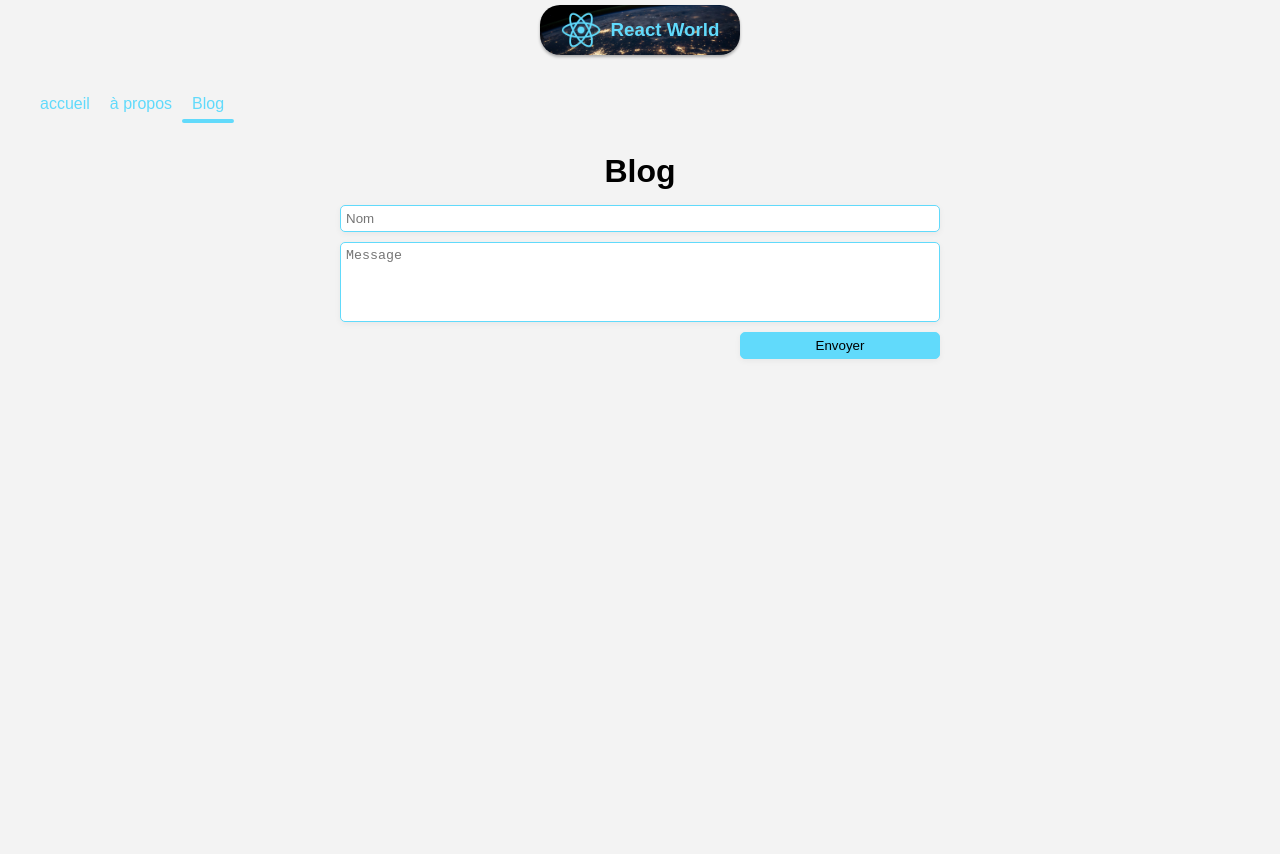
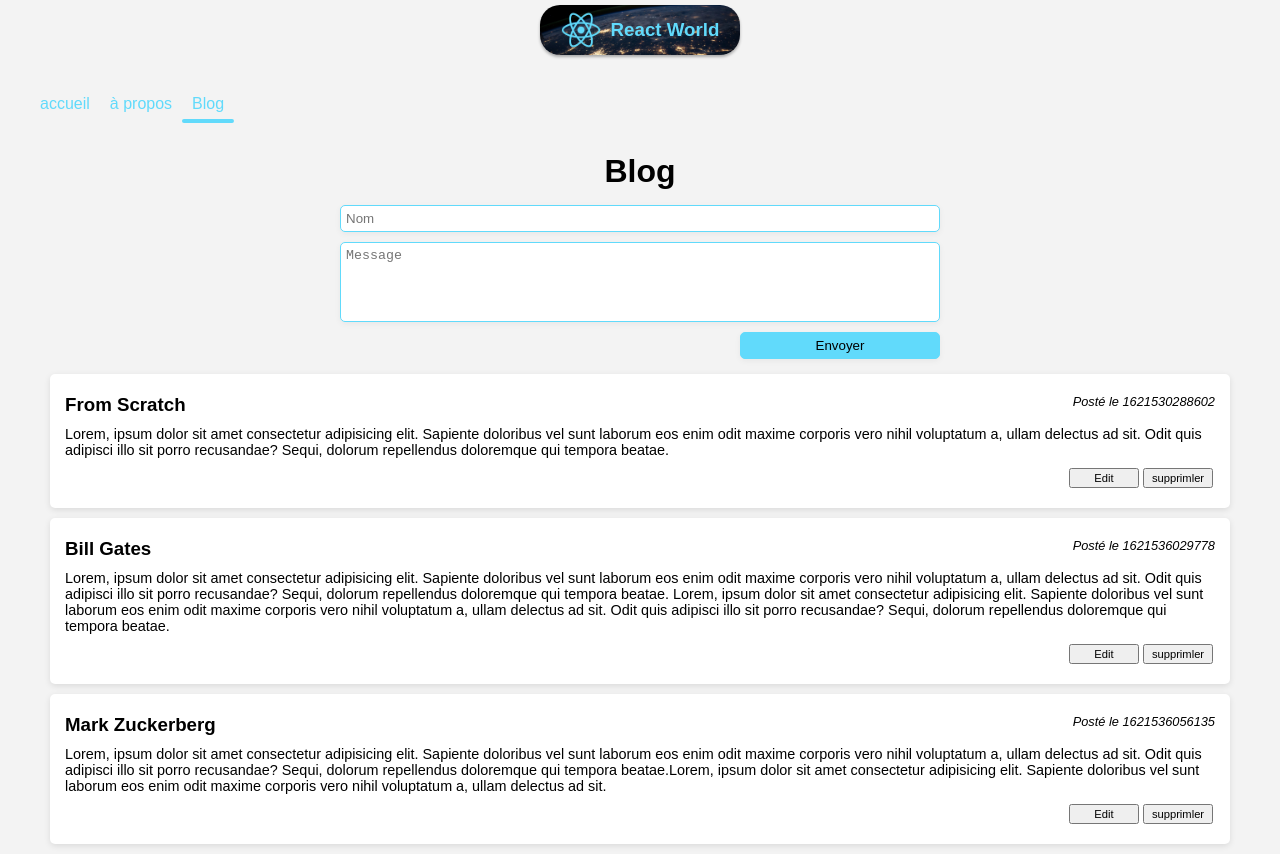
Before and after one commit to Web-Luxury-Design/appCountry, a React (Create React App) app in the folder cours-react-1/: page /blog in a window 1280 px wide. Before the commit the page ends 800 px from the top, so only its background shows below. Built offline with nearby package versions, Linux system fonts and the light colour scheme; data requests are answered from the project's data file.

Commit message:
appCountry

```diff
--- a/cours-react-1/package.json
+++ b/cours-react-1/package.json
@@ -7,6 +7,7 @@
     "@testing-library/react": "^13.4.0",
     "@testing-library/user-event": "^13.5.0",
     "axios": "^1.6.2",
+    "json-server": "^0.17.4",
     "react": "^18.2.0",
     "react-dom": "^18.2.0",
     "react-router-dom": "^6.20.1",
@@ -18,7 +19,8 @@
     "start": "react-scripts start",
     "build": "react-scripts build",
     "test": "react-scripts test",
-    "eject": "react-scripts eject"
+    "eject": "react-scripts eject",
+    "server": "json-server --w src/assets/db.json --port 3004"
   },
   "eslintConfig": {
     "extends": [
--- a/cours-react-1/src/App.js
+++ b/cours-react-1/src/App.js
@@ -2,7 +2,7 @@
 import { BrowserRouter, Routes, Route } from "react-router-dom";
 import Home from "./pages/Home";
 import About from "./pages/About";
-import Blogue from "./pages/Blogue";
+import Blog from "./pages/Blog";
 
 const App = () => {
   return (
@@ -10,7 +10,7 @@
       <Routes>
         <Route path="/" element={<Home />} />
         <Route path="/about" element={<About />} />
-        <Route path="/blog" element={<Blogue />} />
+        <Route path="/blog" element={<Blog />} />
         {/* path="*" fonctionne si l'url ne correspond à rien */}
         <Route path="*" element={<Home />} />
       </Routes>
--- /dev/null
+++ b/cours-react-1/src/components/Article.js
@@ -0,0 +1,19 @@
+import React from "react";
+
+const Article = ({ article }) => {
+  return (
+    <div className="article">
+      <div className="card-header">
+        <h3>{article.author}</h3>
+        <em>Posté le {article.date}</em>
+      </div>
+      <p>{article.content}</p>
+      <div className="btn-container">
+        <button>Edit</button>
+        <button>supprimler</button>
+      </div>
+    </div>
+  );
+};
+
+export default Article;
--- /dev/null
+++ b/cours-react-1/src/pages/Blog.js
@@ -0,0 +1,52 @@
+import React, { useEffect, useState } from "react";
+import Logo from "../components/Logo";
+import Navigation from "../components/Navigation";
+import axios from "axios";
+import Article from "../components/Article";
+
+const Blog = () => {
+  const [blogData, setBlogData] = useState([]);
+  const [author, setAuthor] = useState("");
+  const [content, setContent] = useState("");
+  const [error, setError] = useState(false);
+
+  const getData = () => {
+    axios
+      .get("http://localhost:3004/articles")
+      .then((res) => setBlogData(res.data));
+  };
+
+  useEffect(() => getData(), []);
+
+  return (
+    <div className="blog-container">
+      <Logo />
+      <Navigation />
+      <h1>Blog</h1>
+
+      <form>
+        <input
+          type="text"
+          placeholder="Nom"
+          onChange={(e) => setAuthor(e.target.value)}
+          value={author}
+        />
+        <textarea
+          style={{ border: error ? "1px solid red" : "1px solid #61dafb" }}
+          placeholder="Message"
+          onChange={(e) => setContent(e.target.value)}
+          value={content}
+        ></textarea>
+        {error && <p>Veuillez écrire un minimum de 140 caractères</p>}
+        <input type="submit" value="Envoyer" />
+      </form>
+      <ul>
+        {blogData.map((article) => (
+          <Article key={article.id} article={article} />
+        ))}
+      </ul>
+    </div>
+  );
+};
+
+export default Blog;
--- a/cours-react-1/src/pages/Blogue.js
+++ /dev/null
@@ -1,39 +0,0 @@
-import React, { useState } from "react";
-import Logo from "../components/Logo";
-import Navigation from "../components/Navigation";
-
-const Blogue = () => {
-  const [content, setContent] = useState("");
-  const [error, setError] = useState(false);
-
-  const handleSubmit = (e) => {
-    e.preventDefault();
-    if (content.length < 144) {
-      setError(true);
-    } else {
-      setError(false);
-    }
-  };
-
-  return (
-    <div className="blog-container">
-      <Logo />
-      <Navigation />
-      <h1>Blog</h1>
-
-      <form onSubmit={(e) => handleSubmit(e)}>
-        <input type="text" placeholder="Nom" />
-        <textarea
-          style={{ border: error ? "1px solid red" : "1px solid #61dafb" }}
-          placeholder="Message"
-          onChange={(e) => setContent(e.target.value)}
-        ></textarea>
-        {error && <p>Veuillez écrire un minimum de 140 caractères</p>}
-        <input type="submit" value="Envoyer" />
-      </form>
-      <ul></ul>
-    </div>
-  );
-};
-
-export default Blogue;
```
Also changed, not shown: 1 other file (tests, documents, lock files or other folders).
